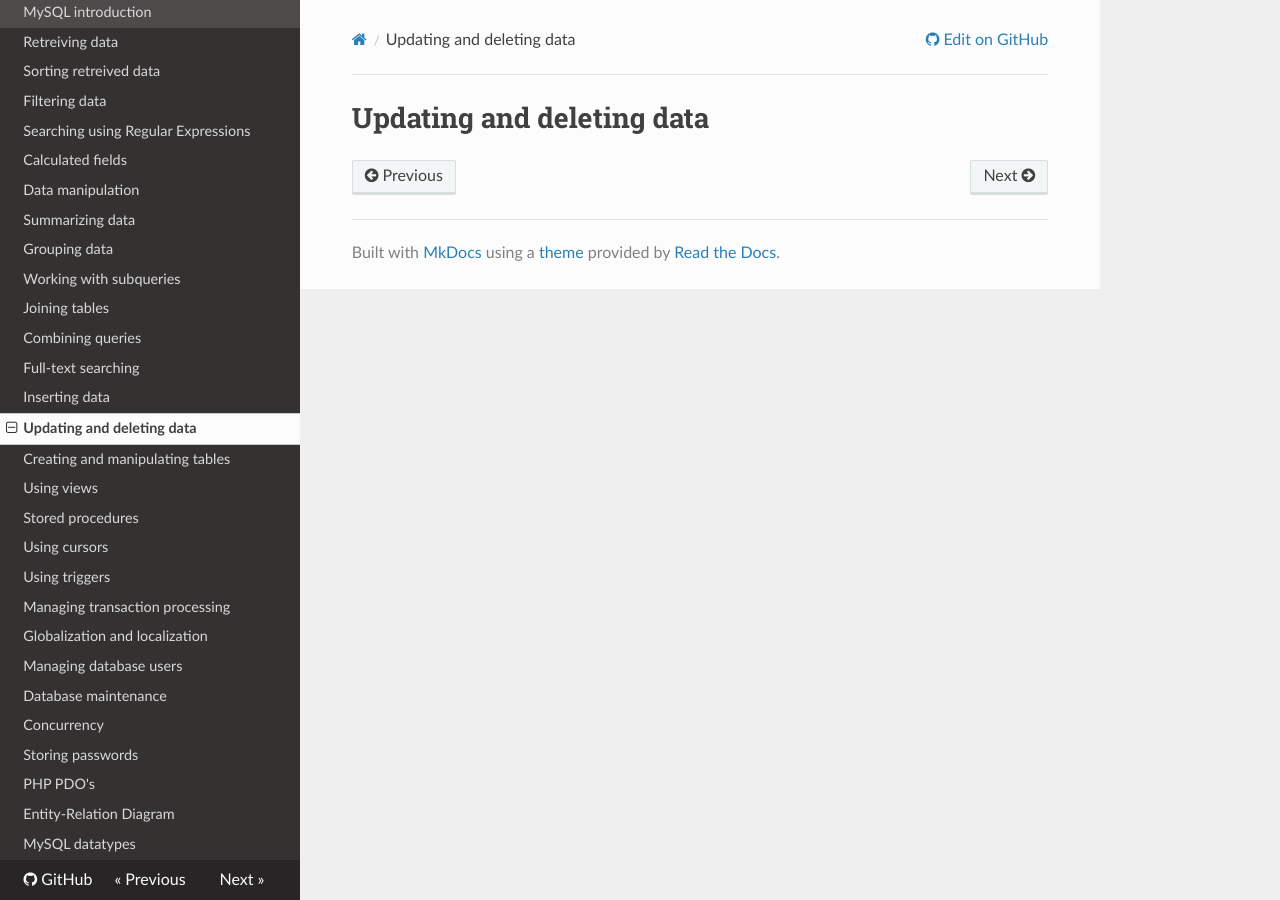
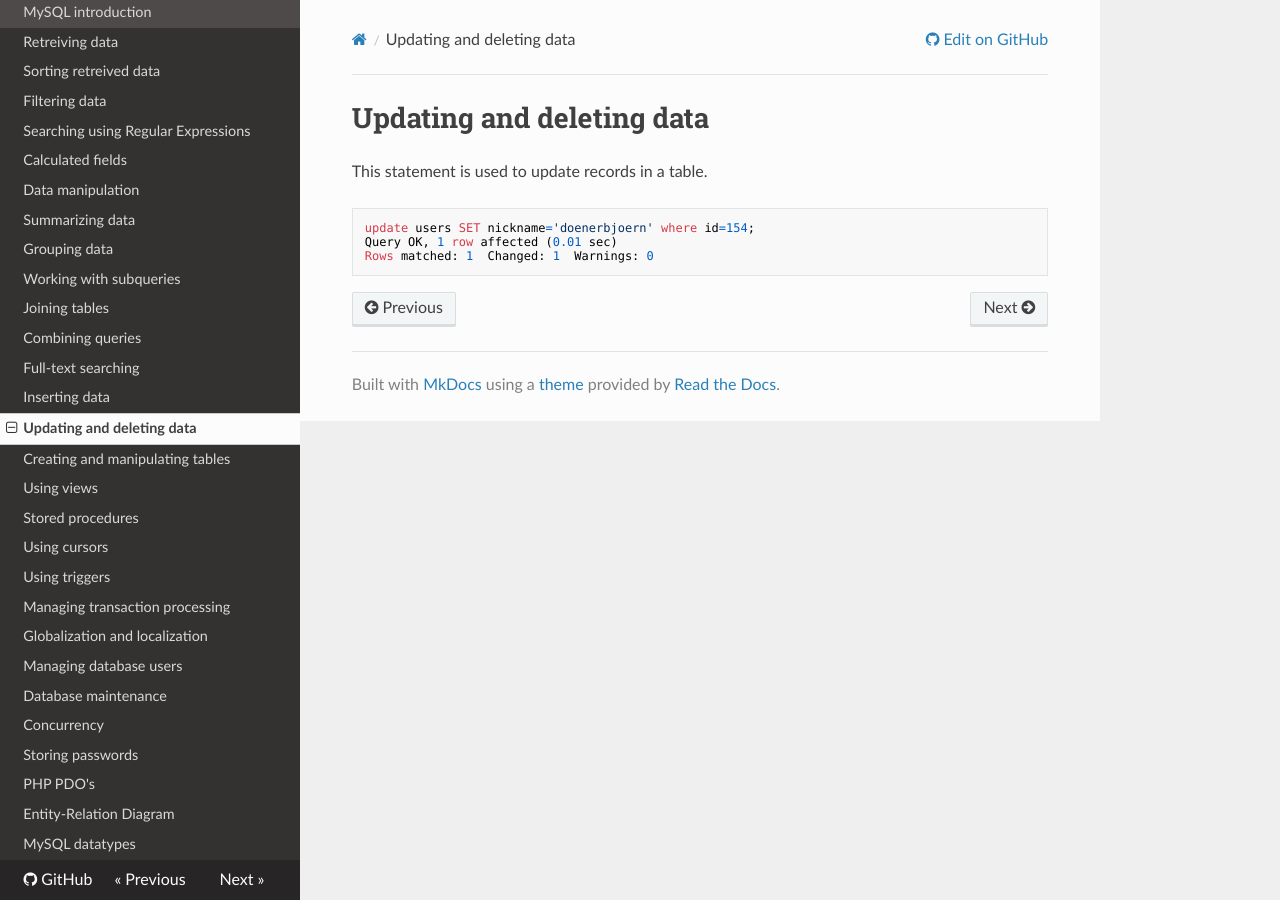
Before and after one commit to sillevl/course-databases, an MkDocs documentation site: the page built from docs/update-and-delete.md, in a window 1280 px wide. Built offline with MkDocs 1.6.1, drawn with Linux system fonts in a browser that asks for light colours; nearby versions of some CDN libraries; old or Windows-style settings are respelled for this version of MkDocs.

Commit message:
Update update-and-delete.md

````diff
--- a/docs/update-and-delete.md
+++ b/docs/update-and-delete.md
@@ -1 +1,7 @@
 # Updating and deleting data
+This statement is used to update records in a table.
+```sql
+update users SET nickname='doenerbjoern' where id=154;
+Query OK, 1 row affected (0.01 sec)
+Rows matched: 1  Changed: 1  Warnings: 0
+```
````
